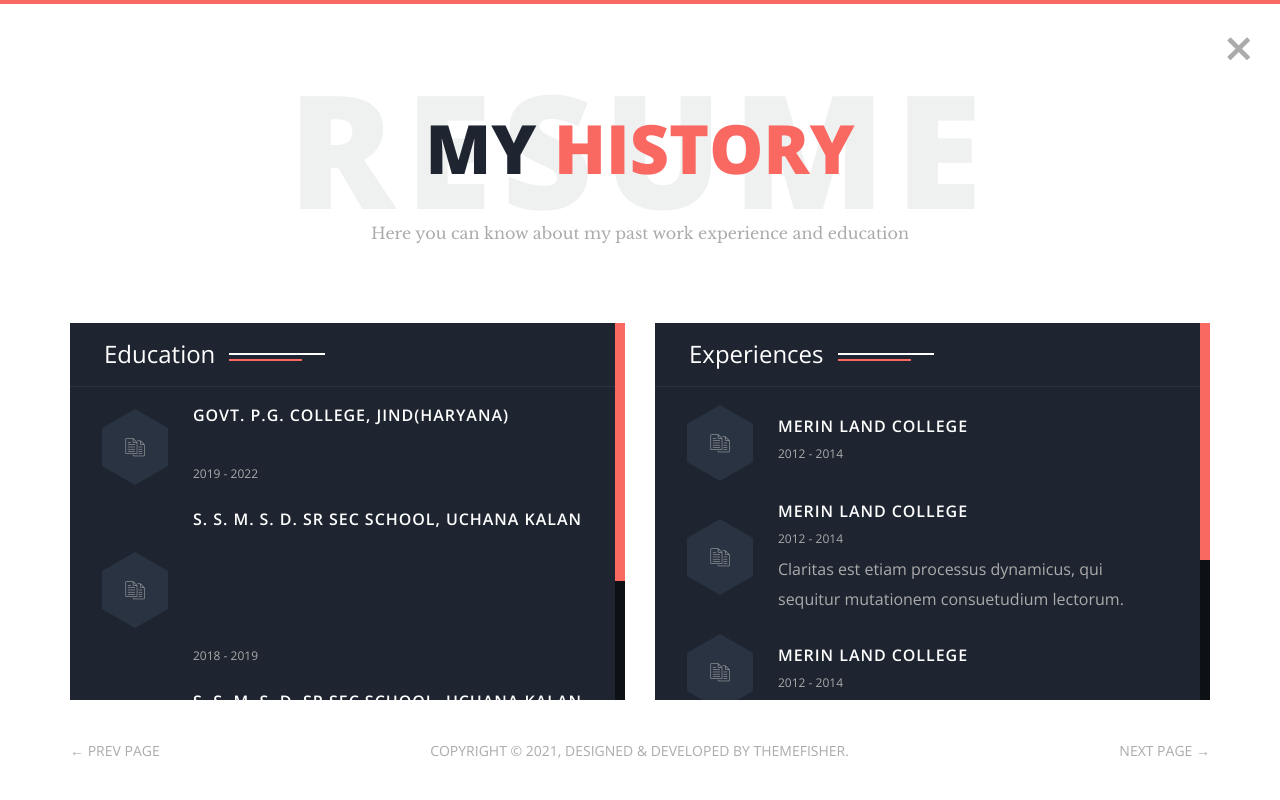
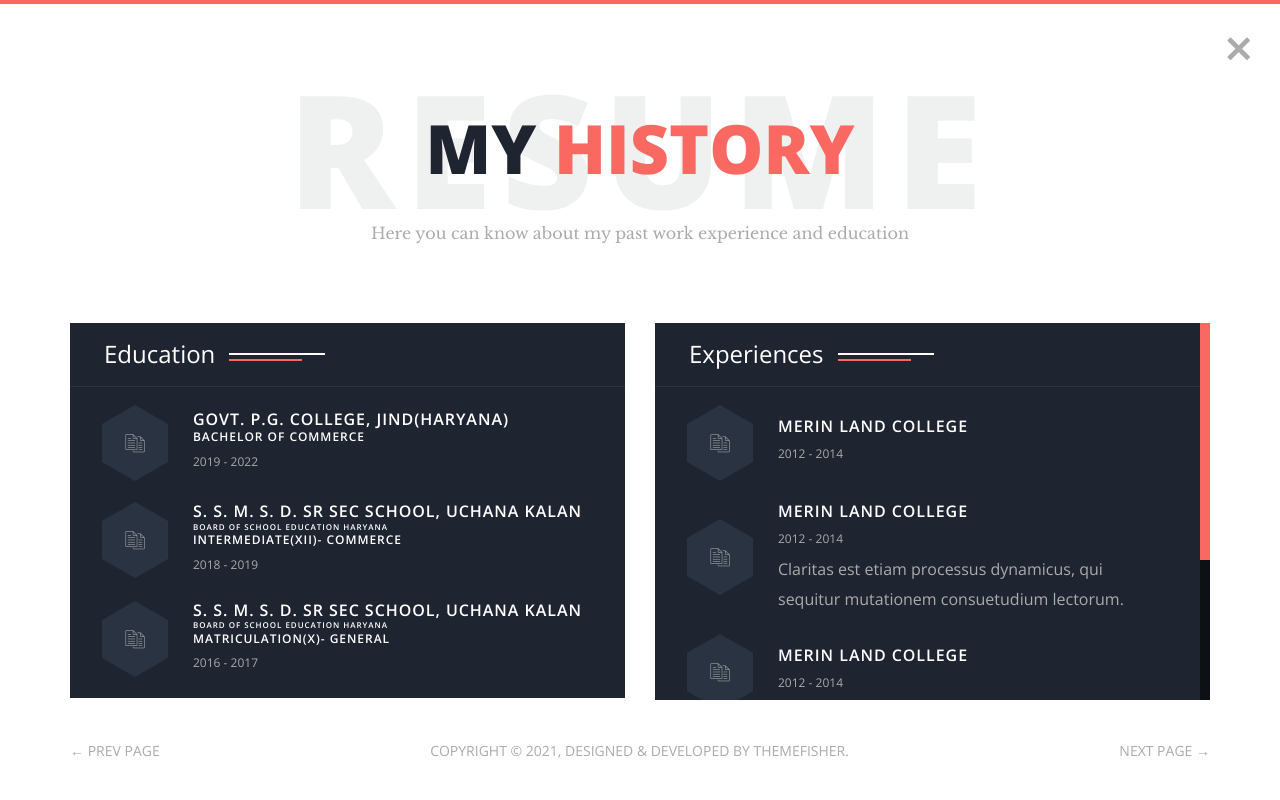
Before and after one commit to gillsanjay/sanjaygill.github.io, a plain HTML site: page resume.html in a window 1280 px wide. Drawn offline with nearby package versions, Linux system fonts and the light colour scheme; files whose address does not match are found by name.

Commit message:
Update style.css

```diff
--- a/css/style.css
+++ b/css/style.css
@@ -336,7 +336,7 @@ label {
   vertical-align: middle;
 }
 .page-home .overlay {
-  background-color: rgba(255, 255, 255, 0.93);
+  background-color: rgba(255, 255, 255, 0.237);
 }
 
 /* End of container */
@@ -675,6 +675,22 @@ label {
 .history-item h5 {
   color: #fff;
   font-size: 16px;
+  font-weight: 600;
+  letter-spacing: 0.96px;
+  text-transform: uppercase;
+}
+
+.history-item h3 {
+  color: #fff;
+  font-size: 12px;
+  font-weight: 600;
+  letter-spacing: 0.96px;
+  text-transform: uppercase;
+}
+
+.history-item h2 {
+  color: #fff;
+  font-size: 8px;
   font-weight: 600;
   letter-spacing: 0.96px;
   text-transform: uppercase;
```
